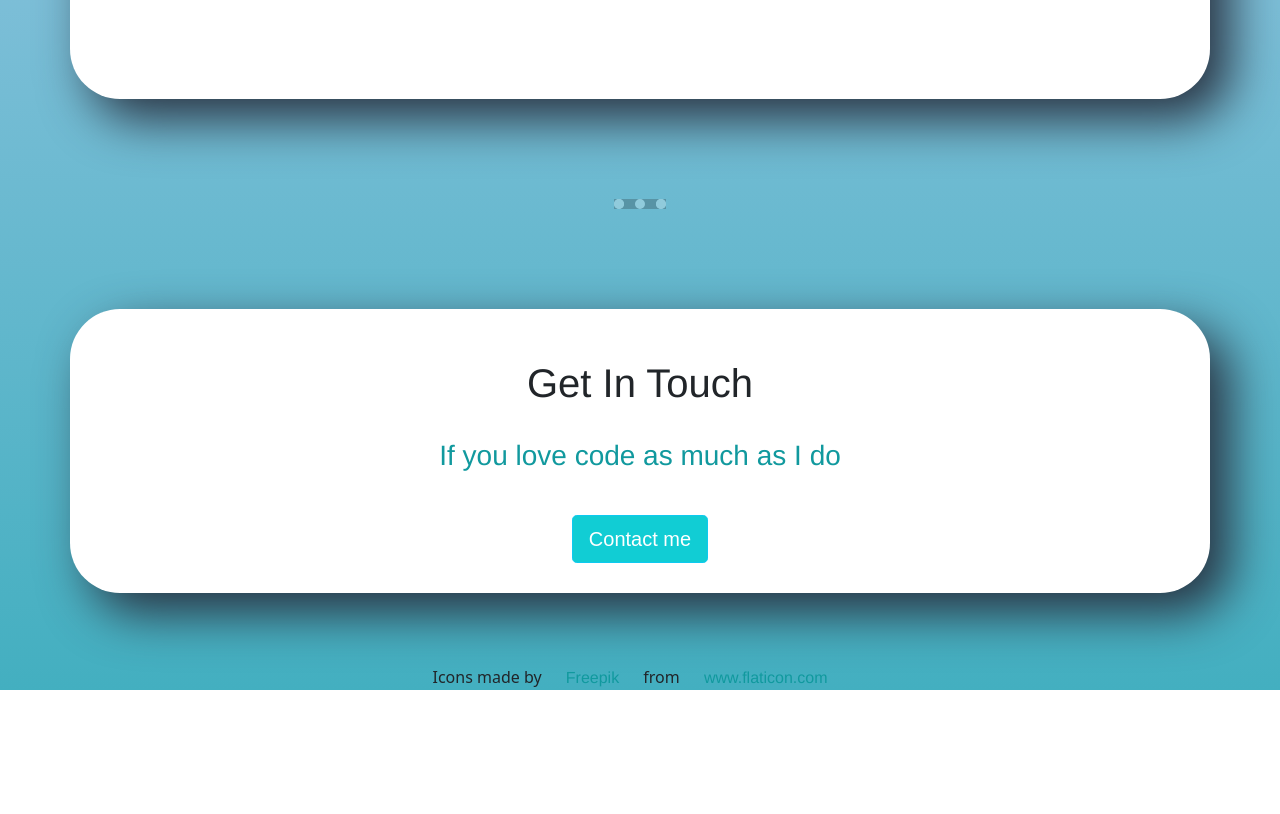
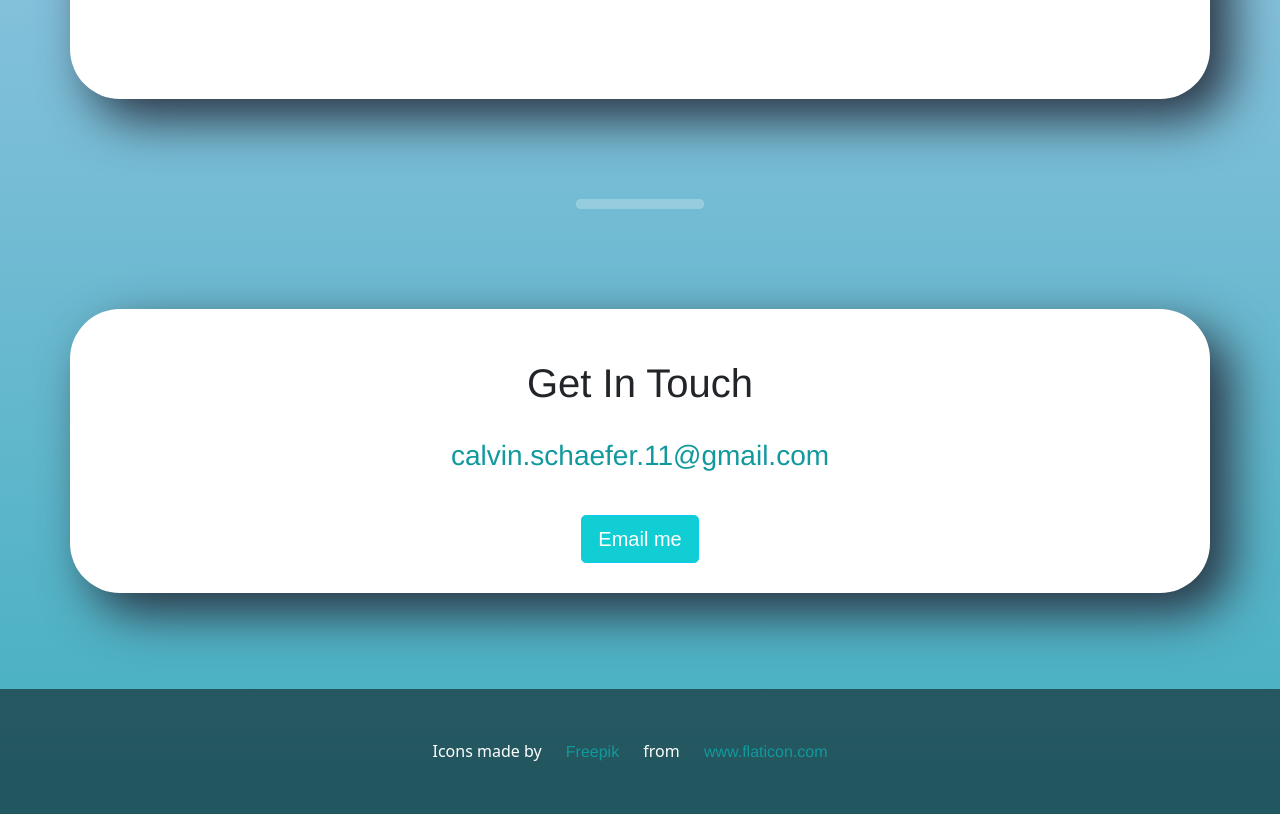
Before and after one commit to Goofy313/web, a plain HTML site: page index.html in a window 1280 px wide. Shown: the part 2409-3223 px from the top of the page. Before the commit the page ends 3099 px from the top, so only its background shows below. Drawn offline with nearby package versions, Linux system fonts and the light colour scheme.

Commit message:
Added footer and adjusted hr element.

```diff
--- a/inc/css/style.css
+++ b/inc/css/style.css
@@ -22,15 +22,23 @@ a{
 }
 
 hr {
-  border: dotted white 10px;
+  border: solid white 10px;
+  border-radius: 50px;
   border-bottom: none;
-  width: 4%;
+  width: 10%;
   margin: 100px auto;
 }
 
 body {
   text-align: center;
   background-image: linear-gradient(to bottom, #ffffff, #e1e7f5, #b8d2eb, #83c0da, #43afc0);
+}
+
+footer {
+  padding-top: 50px;
+  padding-bottom: 50px;
+  background-color: rgba(0, 0, 0, 0.5);
+  color: white;
 }
 
 a:hover {
--- a/index.html
+++ b/index.html
@@ -81,15 +81,17 @@
   <div class="container bottom-container" id="contact">
     <div class="contact-me">
       <h2>Get In Touch</h2><br>
-      <h3>If you love code as much as I do</h3><br>
-      <a class="btn btn-info btn-lg" href="mailto:calvin.schaefer.11@gmail.com">Contact me</a>
+      <h3>calvin.schaefer.11@gmail.com</h3><br>
+      <a class="btn btn-info btn-lg" href="mailto:calvin.schaefer.11@gmail.com">Email me</a>
     </div>
-  </div>
+  </div><br><br><br><br>
 
-  <br><br><br>
-
-  <div>Icons made by <a href="https://www.freepik.com" title="Freepik">Freepik</a> from <a href="https://www.flaticon.com/" title="Flaticon">www.flaticon.com</a></div>
+  <footer>
+    <div>Icons made by <a href="https://www.freepik.com" title="Freepik">Freepik</a> from <a href="https://www.flaticon.com/" title="Flaticon">www.flaticon.com</a></div>
+  </footer>
 
 </body>
 
+
+
 </html>
```
